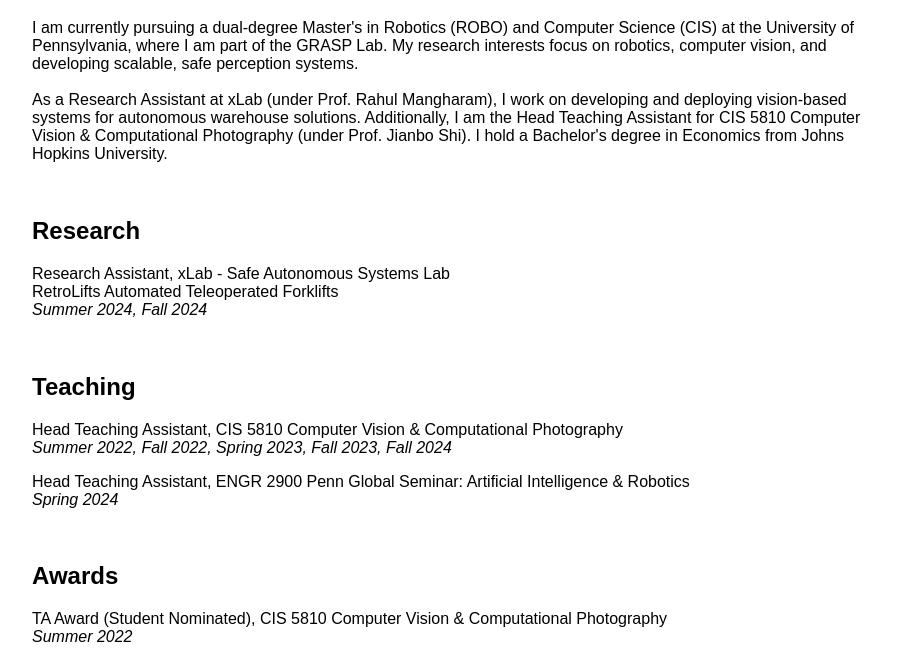
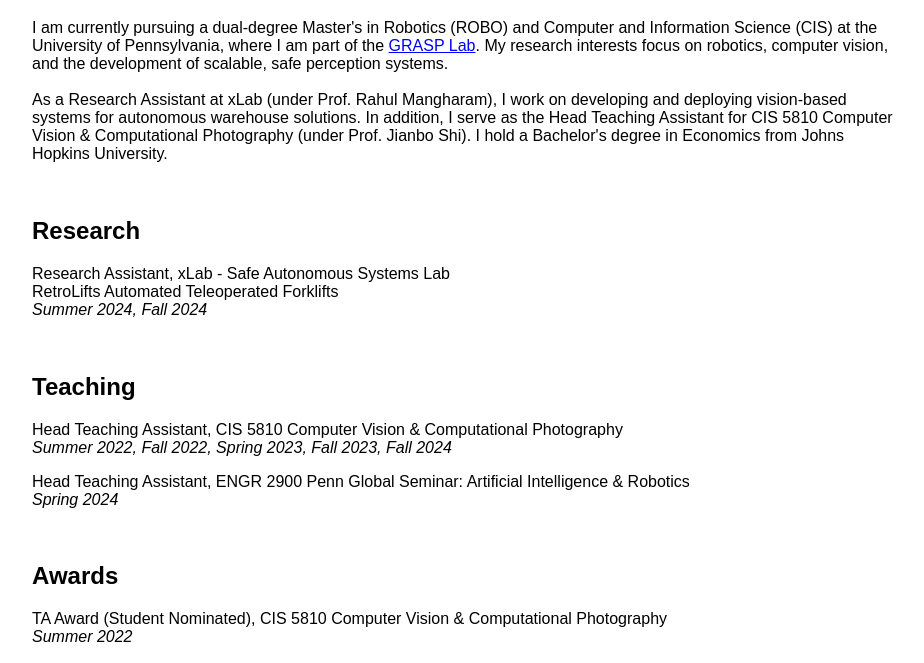
Before and after one commit to philprojxs/philprojxs.github.io, a plain HTML site: page index.html in a window 1280 px wide. Shown: the part 137-800 px from the top of the page, without its empty margins (76-1000 px from the left). Drawn offline with Linux system fonts and the light colour scheme.

Commit message:
Add files via upload

```diff
--- a/index.html
+++ b/index.html
@@ -17,12 +17,12 @@
 
     <img src="phil_circle.png" alt="phil_circle" width="225" height="225">
     <h1>Phil D.</h1>
-    <p id="msg">I am currently pursuing a dual-degree Master's in Robotics (ROBO) and Computer Science (CIS)
-        at the University of Pennsylvania, where I am part of the <a style="text-decoration:none;" rel="Click here" href="https://www.grasp.upenn.edu/">GRASP Lab</a>.
-        My research interests focus on robotics, computer vision, and developing scalable, safe perception systems.</br>
+    <p id="msg">I am currently pursuing a dual-degree Master's in Robotics (ROBO) and Computer and Information Science (CIS)
+        at the University of Pennsylvania, where I am part of the <a style="text-decoration: underline; color: blue;" rel="Click here" href="https://www.grasp.upenn.edu/">GRASP Lab</a>.
+        My research interests focus on robotics, computer vision, and the development of scalable, safe perception systems.</br>
     </br>
         As a Research Assistant at xLab (under Prof. Rahul Mangharam), I work on developing and deploying vision-based systems for autonomous warehouse solutions.
-        Additionally, I am the Head Teaching Assistant for CIS 5810 Computer Vision & Computational Photography (under Prof. Jianbo Shi).
+        In addition, I serve as the Head Teaching Assistant for CIS 5810 Computer Vision & Computational Photography (under Prof. Jianbo Shi).
         I hold a Bachelor's degree in Economics from Johns Hopkins University.</br>
     </p>
     </br>
```
